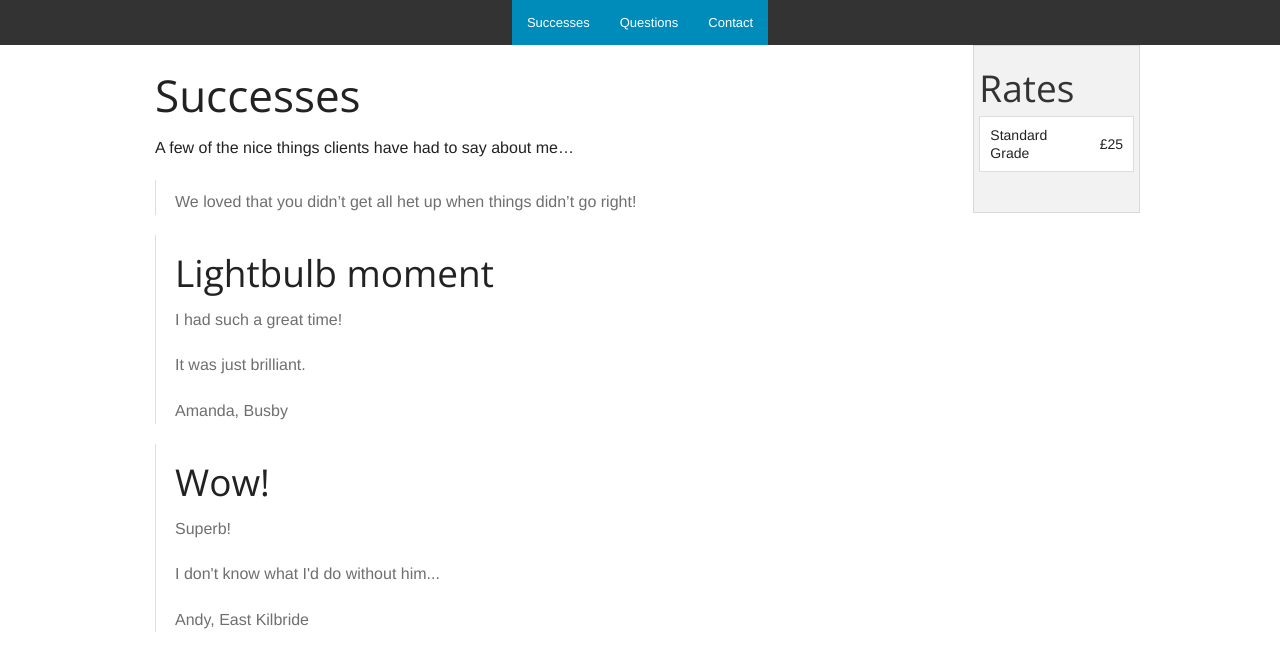
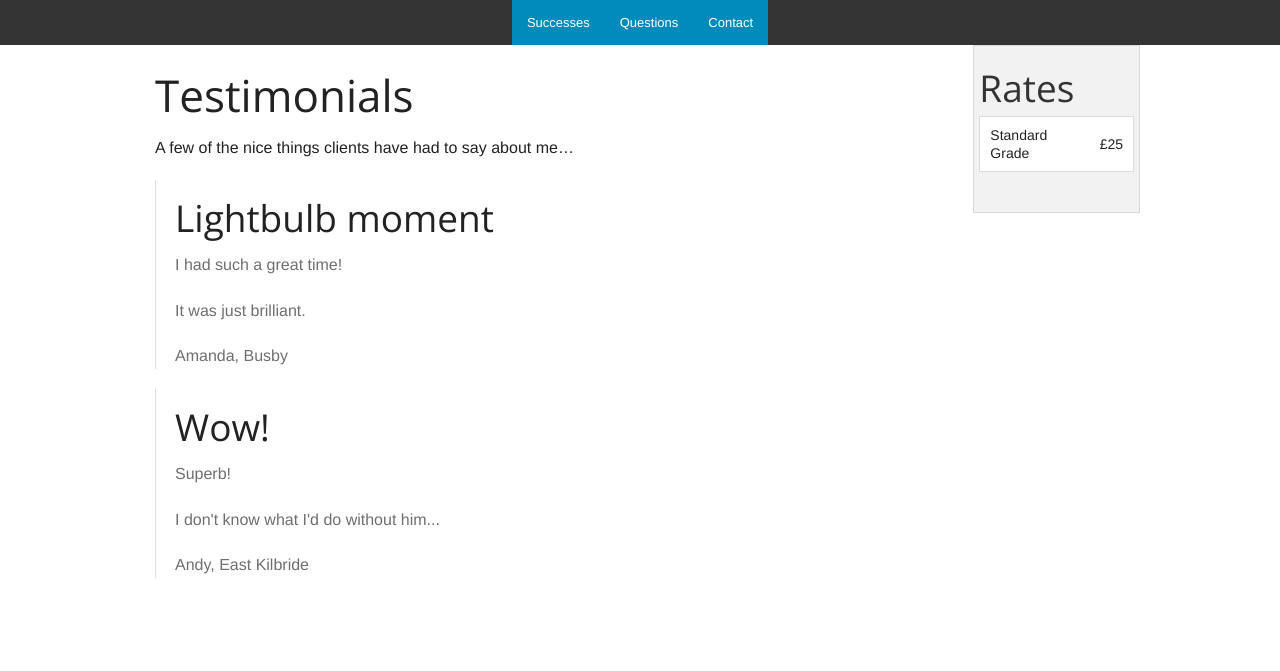
Before and after one commit to johngallagher/jgtutoring, a Jekyll site: the page built from successes/index.md, in a window 1280 px wide. Shown: the top 671 px of the page. Built offline with Jekyll 4.4.1, drawn with Linux system fonts in a browser that asks for light colours.

Commit message:
Updated index.md

```diff
--- a/successes/index.md
+++ b/successes/index.md
@@ -3,8 +3,6 @@ layout: testimonials
 published: true
 ---
 
-# Successes
+# Testimonials
 
 A few of the nice things clients have had to say about me...
-
-> We loved that you didn't get all het up when things didn't go right!
```
